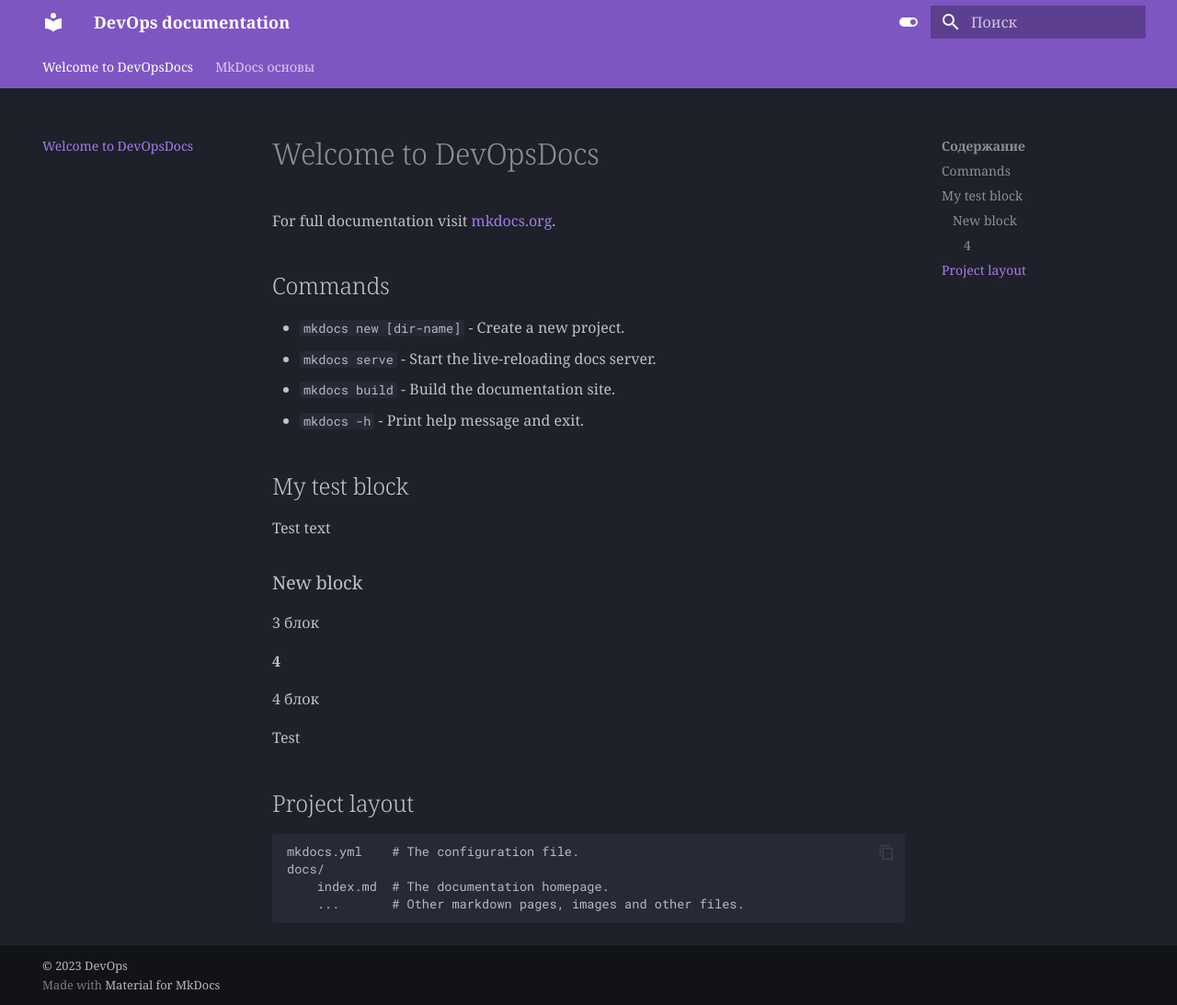
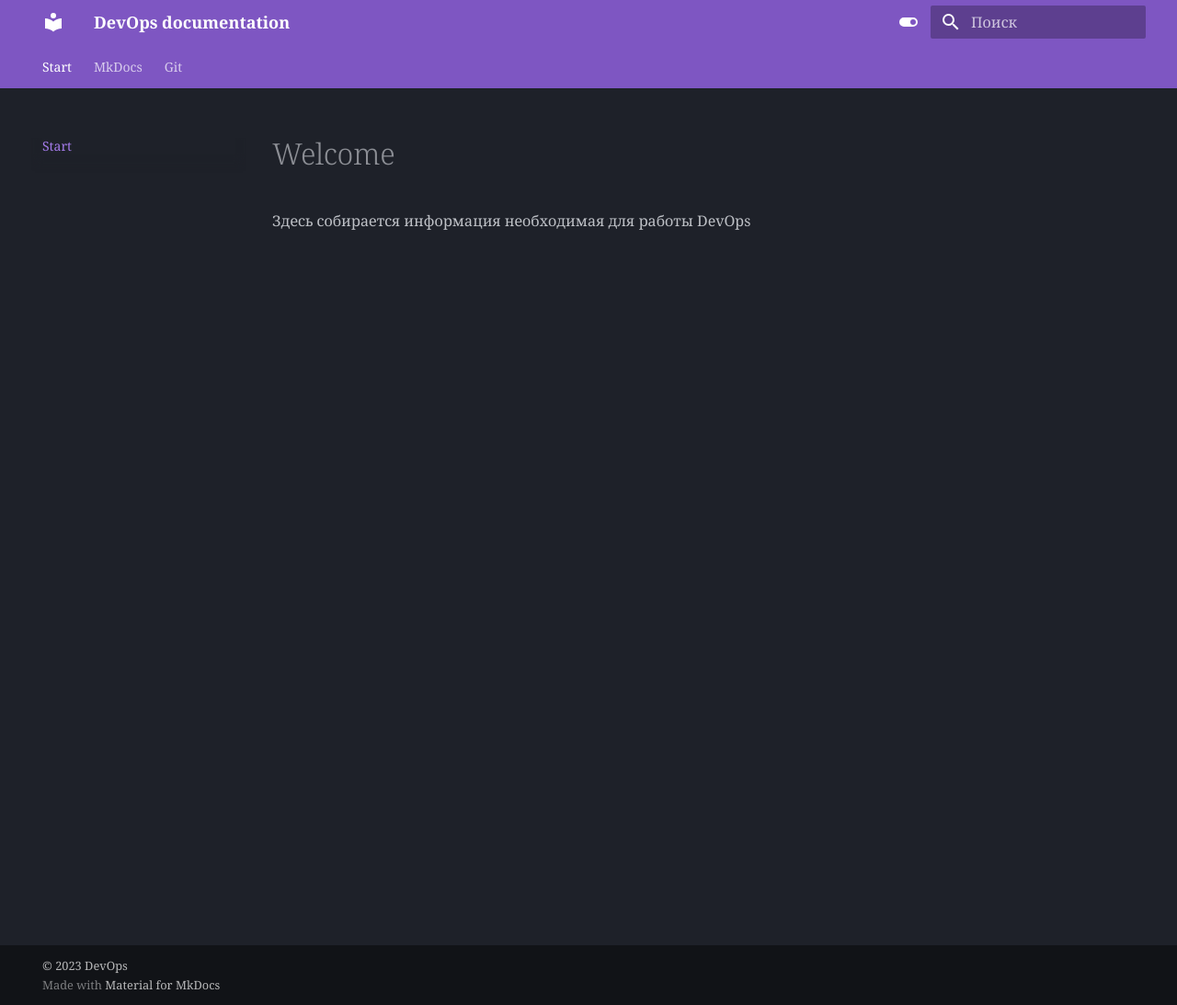
Before and after one commit to Iamseniordevops/DevOpsDocs, an MkDocs documentation site: the page built from docs/index.md, in a window 1280 px wide and 1093 px high. Shown: the whole window at 92% size. Built offline with MkDocs 1.6.1 and Material for MkDocs 9.7.7, drawn with Linux system fonts in a browser that asks for light colours.

Commit message:
$Add info about GIT

```diff
--- a/docs/index.md
+++ b/docs/index.md
@@ -1,30 +1,3 @@
-# Welcome to DevOpsDocs
+# Welcome
 
-For full documentation visit [mkdocs.org](https://www.mkdocs.org).
-
-## Commands
-
-* `mkdocs new [dir-name]` - Create a new project.
-* `mkdocs serve` - Start the live-reloading docs server.
-* `mkdocs build` - Build the documentation site.
-* `mkdocs -h` - Print help message and exit.
-
-## My test block
-
-Test text
-
-### New block
-
-3 блок
-
-#### 4
-
-4 блок
-
-Test
-## Project layout
-
-    mkdocs.yml    # The configuration file.
-    docs/
-        index.md  # The documentation homepage.
-        ...       # Other markdown pages, images and other files.
+Здесь собирается информация необходимая для работы DevOps
```
Also changed, not shown: docs/Git/Index.md (added, +47 -0 lines), docs/MkDocs/Command.md (added, +13 -0 lines), docs/MkDocs/Design.md (+1 -4 lines), docs/.pages, docs/Git/.pages (added), docs/MkDocs/.pages.
